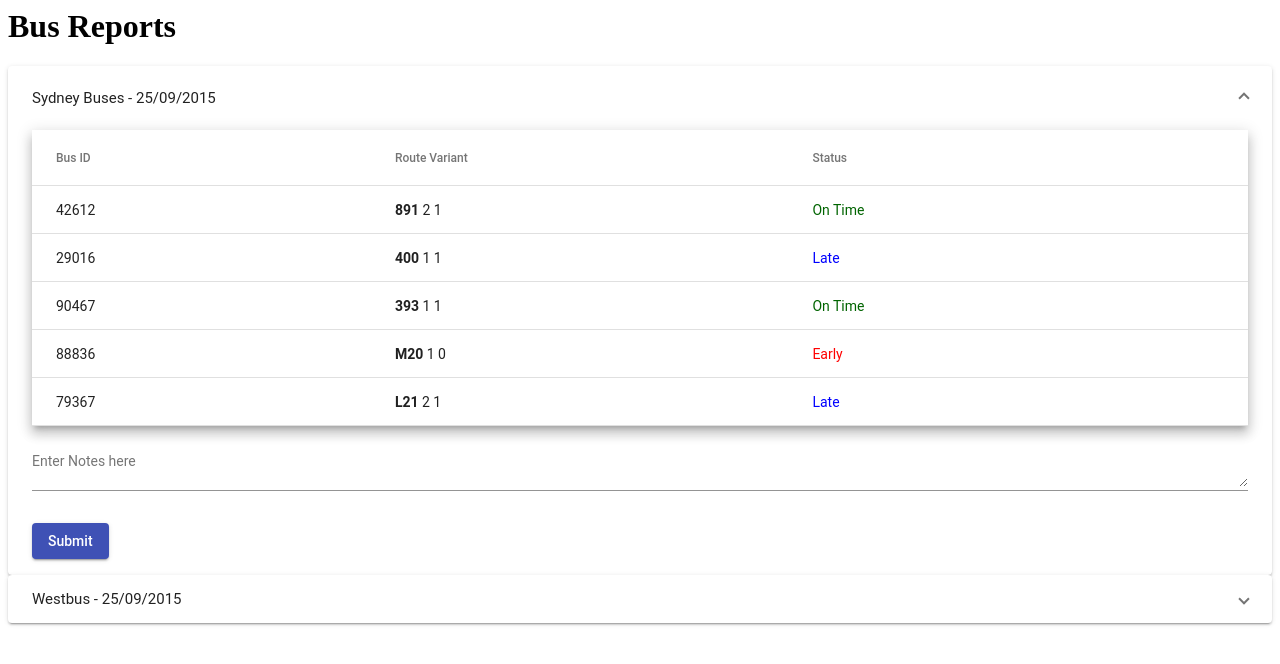
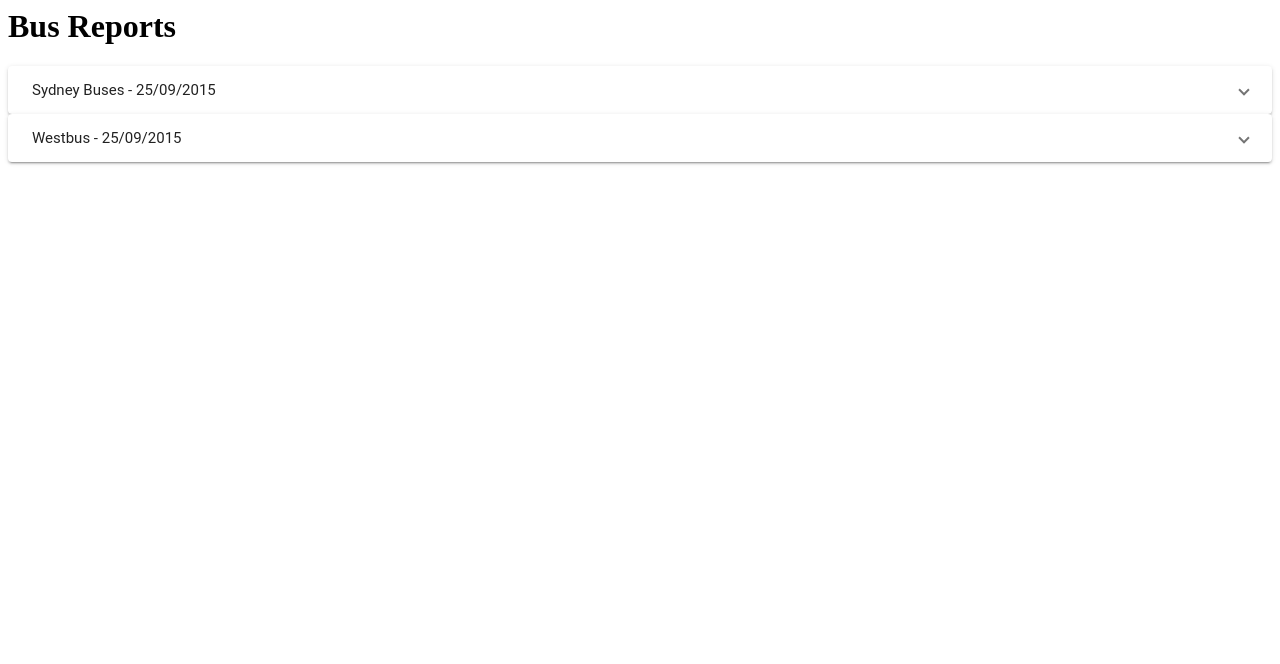
Before and after one commit to thaparmonika/angular-bus-reports, an Angular app: page / in a window 1280 px wide. Shown: the top 664 px of the page. Built offline with nearby package versions, Linux system fonts and the light colour scheme.

Commit message:
all bus reports closed on refresh as per requirement

```diff
--- a/src/app/bus-list/bus-list.component.html
+++ b/src/app/bus-list/bus-list.component.html
@@ -1,5 +1,5 @@
-<div *ngFor="let busList of busData; index as i">
-  <mat-expansion-panel [expanded]="i==0">
+<div *ngFor="let busList of busData">
+  <mat-expansion-panel>
   <mat-expansion-panel-header>
     <mat-panel-title>
       {{busList.organisation}} - {{busList.date}}
```
